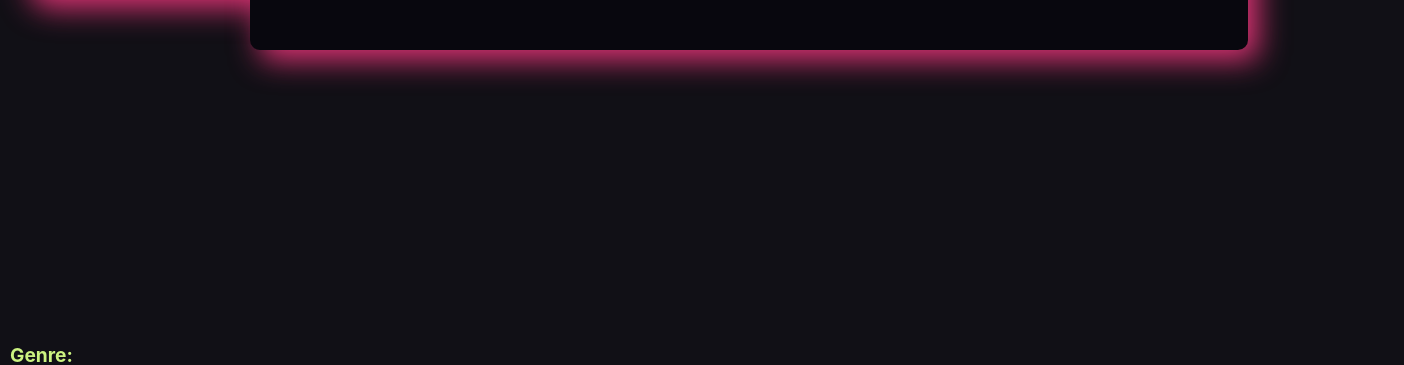
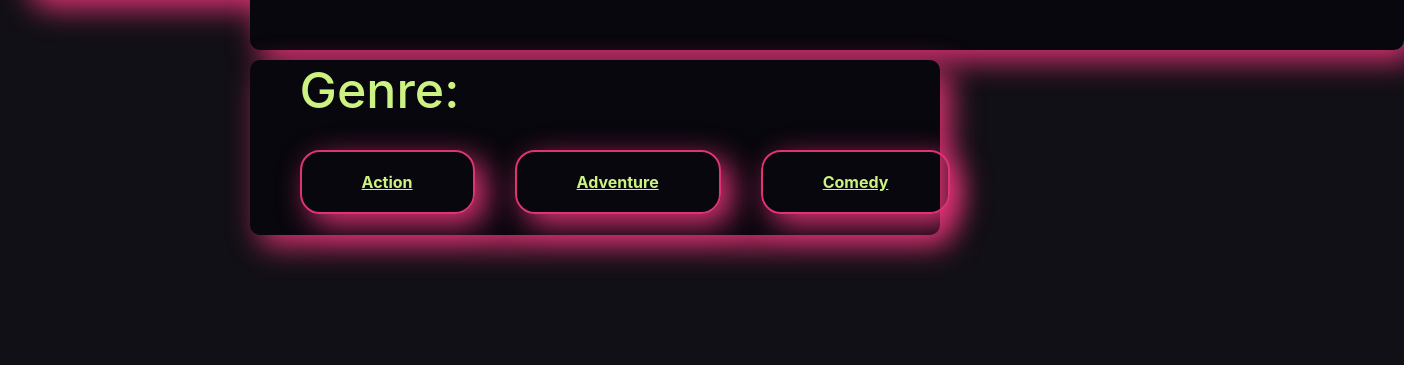
Before and after one commit to KingAbby/Cinebooks, a React (Create React App) app: page /detail/1 in a window 1280 px wide. Shown: the part 435-800 px from the top of the page, 1404 px wide, since content can reach past the window. Built offline with nearby package versions, Linux system fonts and the light colour scheme; no server answers.

Commit message:
Fix: Error Movie Info

```diff
--- a/src/assets/MovieDesc/Movie.css
+++ b/src/assets/MovieDesc/Movie.css
@@ -115,17 +115,25 @@ ul#nav li a:hover {
 }
 
 /*Movie Genre*/
-.title h4 {
+.genre {
+  background-color: #08070e;
+  border-radius: 10px;
+  padding-bottom: 1px;
+  box-shadow: 10px 10px 30px #df3375;
   color: #CCF381;
-  margin-left: 10px;
-  font-size: larger;
+  margin-bottom: 10px;
+  margin-right: 29em;
 }
 
-.genre {
+.genre h4 {
+  margin-top: 10px !important;
+}
+
+.category {
   display: flex;
-  justify-content: row;
 }
-.genre a {
+
+.category a {
   padding: 20px 60px 20px 60px;
   font-weight: bold;
   border-radius: 10px;
@@ -136,10 +144,10 @@ ul#nav li a:hover {
   border: 2.5px solid #df3375;
   border-radius: 20px;
   box-shadow: 10px 10px 30px #df3375;
-  margin: auto 20px;
+  margin: -20px -10px 20px 50px;
 }
 
-.genre a:hover {
+.category a:hover {
   color: wheat;
   background-image: linear-gradient(to left, #CCF381, black);
   box-shadow: 20px 20px 30px rgba(0, 0, 0, 1);
--- a/src/pages/Detail.js
+++ b/src/pages/Detail.js
@@ -94,16 +94,16 @@ const Detail = () => {
               </div>
             </div>
           </div>
-        </div>
-      </section>
-      <div class="title">
+          <div className="genre">
             <h4>Genre:</h4>
-      </div>
-      <div class="genre">
+            <div class="category">
               <a href="../Genres/Action.html">Action</a>
               <a href="../Genres/Adventure.html">Adventure</a>
               <a href="../Genres/Comedy.html">Comedy</a>
             </div>
+          </div>
+        </div>
+      </section>
     </>
   );
 };
```
Lines whose indentation alone changed are shown as unchanged.
